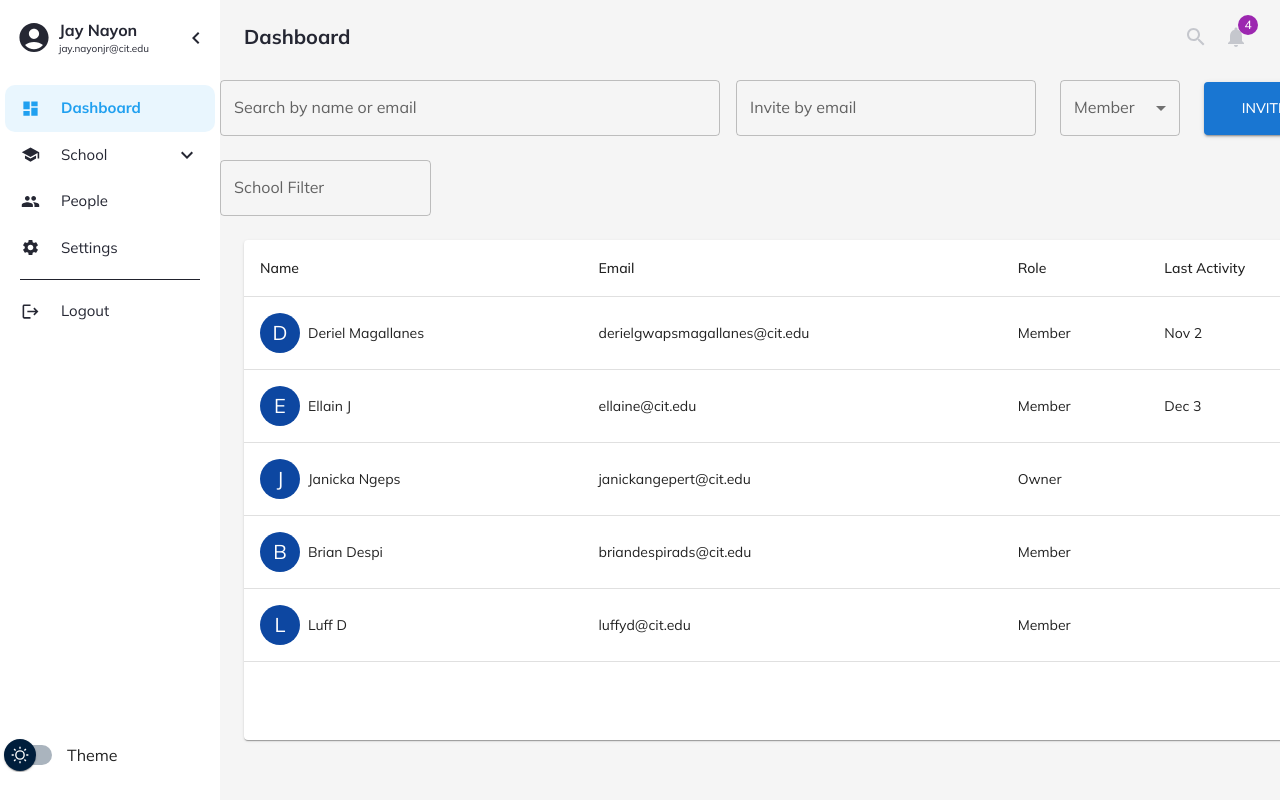
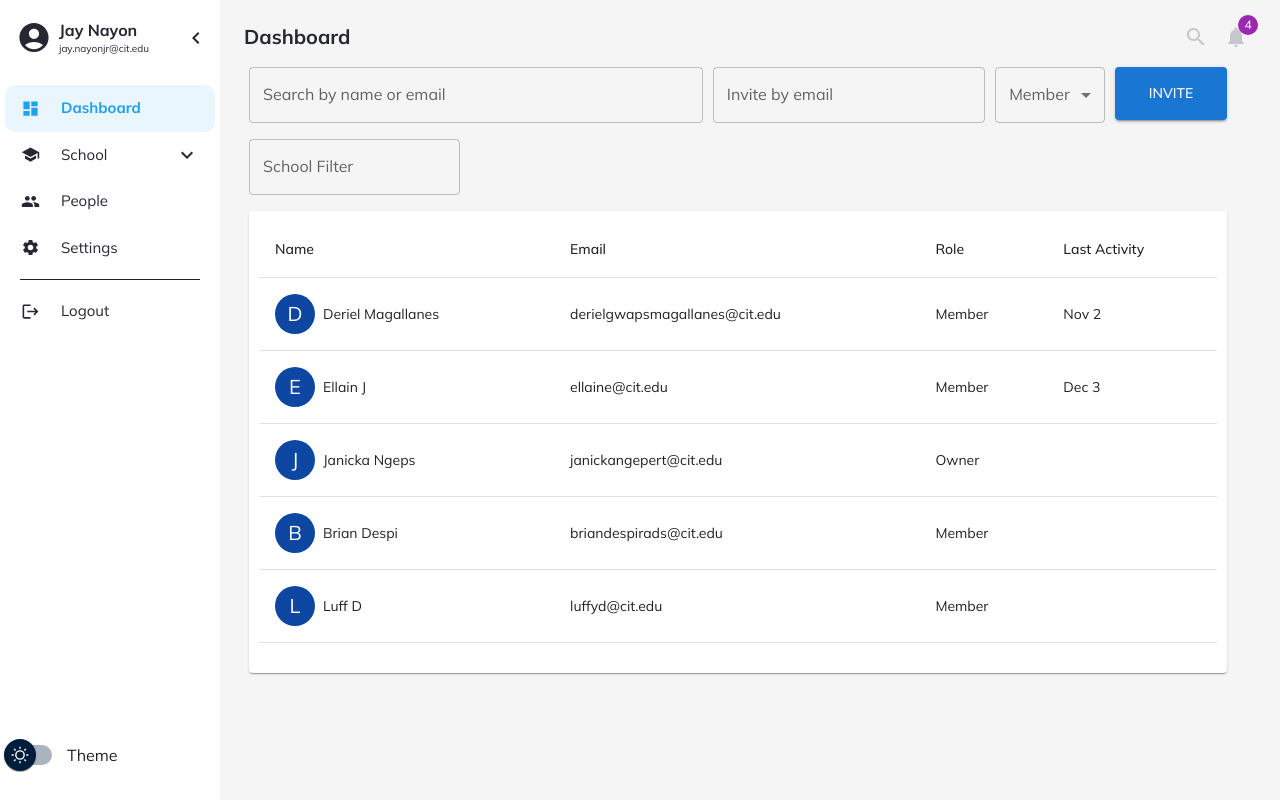
Before and after one commit to Jaynayon/princi-pal-frontend, a React (Create React App) app: page /people in a window 1280 px wide. Both pictures are taken after a click on the button "Click to Login". Built offline with nearby package versions, Linux system fonts and the light colour scheme.

Commit message:
Adjust Grid

```diff
--- a/src/Pages/People.js
+++ b/src/Pages/People.js
@@ -26,30 +26,27 @@ function People(props) {
     };
 
     const rows = [
-        {name: 'Deriel Magallanes', email: 'derielgwapsmagallanes@cit.edu', role: 'Member', lastActivity: 'Nov 2'},
-        {name: 'Ellain J', email: 'ellaine@cit.edu', role: 'Member',lastActivity: 'Dec 3' },
-        {name: 'Janicka Ngeps', email: 'janickangepert@cit.edu', role: 'Owner' },
-        {name: 'Brian Despi', email: 'briandespirads@cit.edu', role: 'Member' },
-        {name: 'Luff D', email: 'luffyd@cit.edu', role: 'Member' },
+        { name: 'Deriel Magallanes', email: 'derielgwapsmagallanes@cit.edu', role: 'Member', lastActivity: 'Nov 2' },
+        { name: 'Ellain J', email: 'ellaine@cit.edu', role: 'Member', lastActivity: 'Dec 3' },
+        { name: 'Janicka Ngeps', email: 'janickangepert@cit.edu', role: 'Owner' },
+        { name: 'Brian Despi', email: 'briandespirads@cit.edu', role: 'Member' },
+        { name: 'Luff D', email: 'luffyd@cit.edu', role: 'Member' },
     ];
 
     return (
-        <Box
-            component="form"
-            noValidate
-            autoComplete="off"
-        >
-            <Grid container spacing={2} alignItems="center">
-                <Grid item>
-                    <TextField id="search" label="Search by name or email" variant="outlined" className="searchTextField" />
-                </Grid>
-                <Grid item>
-                    <TextField id="invite" label="Invite by email" variant="outlined" className="inviteTextField" />
-                </Grid>
-                <Grid item>
-                    <FormControl sx={{ m: 1, minWidth: 120 }} size="53px">
-                        <InputLabel id="demo-select-small-label">Member</InputLabel>
+        <Container className="test" maxWidth="lg" sx={{ /*mt: 4,*/ mb: 4 }}>
+            <Grid container spacing={2}>
+                <Grid item xs={12} md={12} lg={12}
+                    sx={{
+                        display: 'flex',
+                        justifyContent: 'space-between',
+                    }}>
+                    <TextField sx={{ margin: '5px', marginTop: '-5px' }} id="search" label="Search by name or email" variant="outlined" className="searchTextField" />
+                    <TextField sx={{ margin: '5px', marginTop: '-5px' }} id="invite" label="Invite by email" variant="outlined" className="inviteTextField" />
+                    <FormControl sx={{ minWidth: 120 }} size="53px">
+                        <InputLabel sx={{ margin: '5px', marginTop: '-5px' }} id="demo-select-small-label">Member</InputLabel>
                         <Select
+                            sx={{ margin: '5px', marginTop: '-5px' }}
                             labelId="demo-select-small-label"
                             id="demo-select-small"
                             value={member}
@@ -64,19 +61,14 @@ function People(props) {
                             <MenuItem>Admin</MenuItem>
                         </Select>
                     </FormControl>
+                    <Button sx={{ margin: '5px', marginTop: '-5px' }} variant="contained" className="inviteButton">Invite</Button>
                 </Grid>
-                <Grid item>
-                    <Button variant="contained" className="inviteButton">Invite</Button>
+                <Grid item xs={5} md={5} lg={5} sx={{ display: 'flex', }}>
+                    <TextField sx={{ margin: '5px', marginTop: '-5px', marginBottom: '-5px' }} id="schoolFilter" label="School Filter" variant="outlined" className="schoolFilter" />
                 </Grid>
-                <Grid item>
-                    <TextField id="schoolFilter" label="School Filter" variant="outlined" className="schoolFilter" />
-                </Grid>
-            </Grid>
-            <Container maxWidth="lg" sx={{ mt: 3, mb: 3 }}>
-                <Grid container spacing={10}>
-                    <Grid item md={12} md={8} lg={9}>
-                    <TableContainer component={Paper} sx={{ width: 1099, height: 500}}>
-                            <Table md={{ width  : 500, height: 600}} aria-label="simple table">
+                <Grid item xs={12} md={12} lg={12} sx={{ margin: '5px' }}>
+                    <TableContainer component={Paper} sx={{ padding: '10px', paddingBottom: '30px' }}>
+                        <Table md={{ display: 'flex', height: '100%', width: '100%' }} aria-label="simple table">
                             <TableHead>
                                 <TableRow>
                                     <TableCell>Name</TableCell>
@@ -105,11 +97,8 @@ function People(props) {
                         </Table>
                     </TableContainer>
                 </Grid>
-                    <Grid item xs={12} md={4} lg={3}>
-                    </Grid>
             </Grid>
         </Container>
-        </Box>
     );
 }
 
```
Lines whose indentation alone changed are shown as unchanged.
